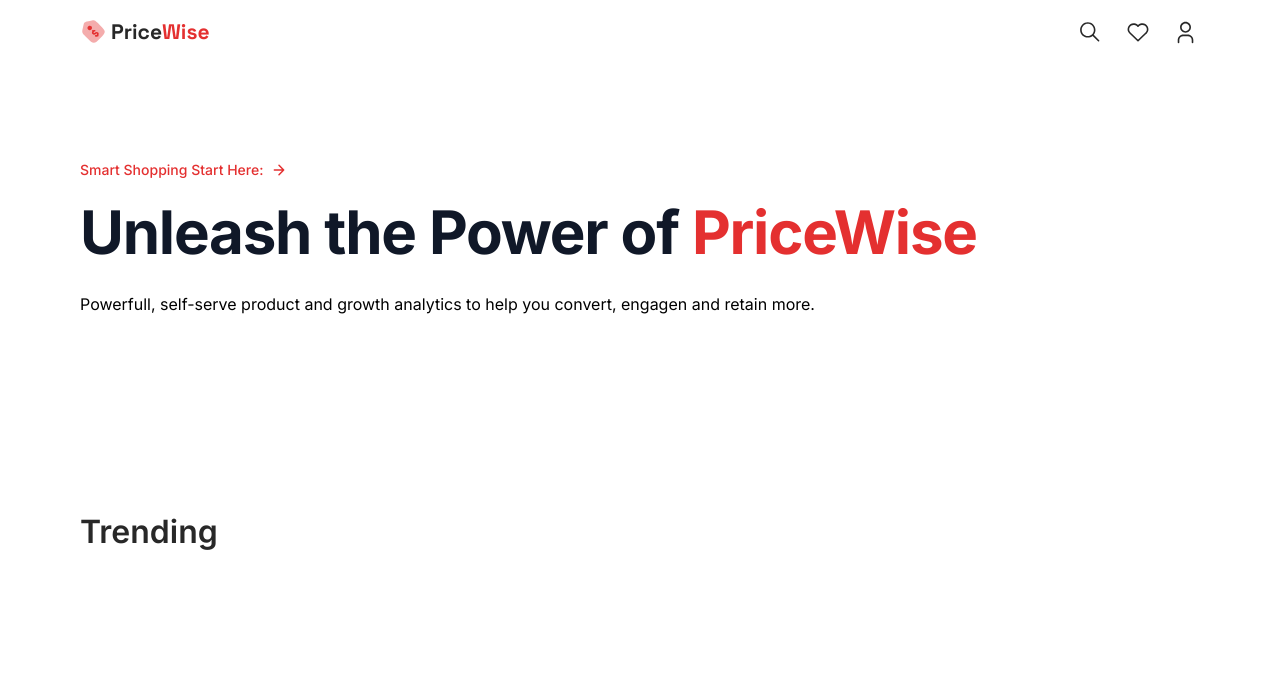
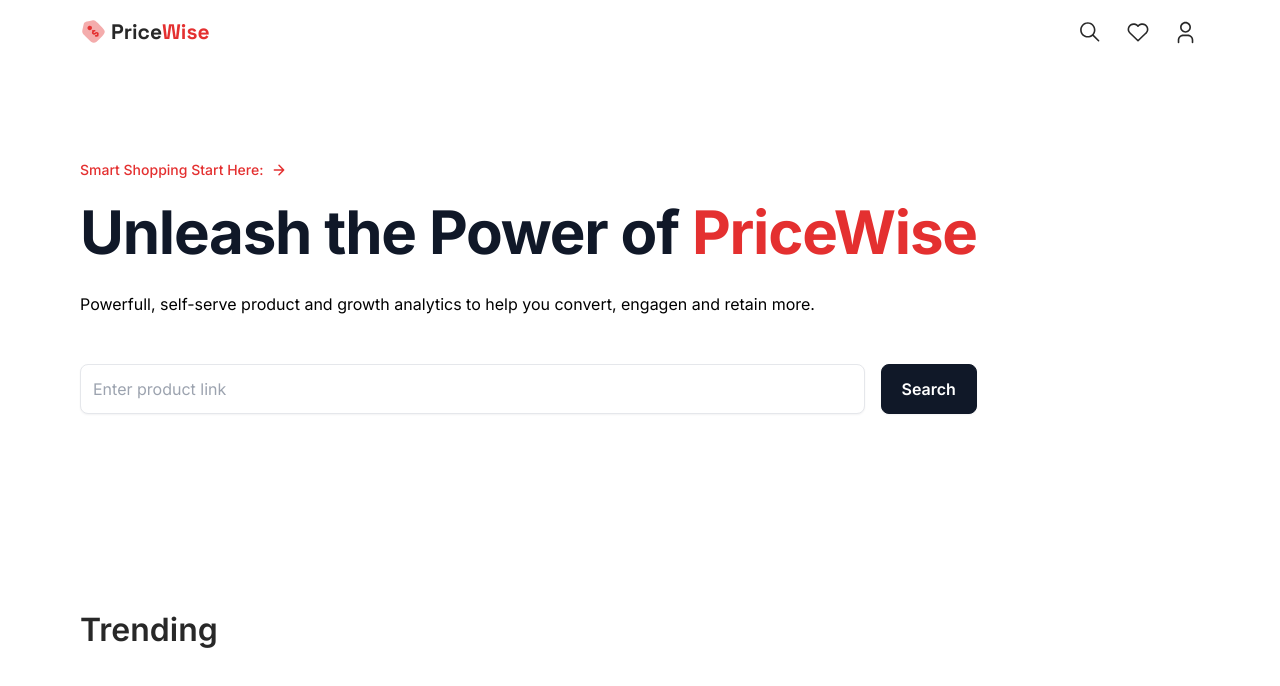
Before and after one commit to dali012/pricewise, a Next.js app: page / in a window 1280 px wide. Shown: the top 686 px of the page. Built offline with nearby package versions, Linux system fonts and the light colour scheme.

Commit message:
Added SearchBar component

```diff
--- a/app/page.tsx
+++ b/app/page.tsx
@@ -1,3 +1,4 @@
+import SearchBar from "@/components/SearchBar";
 import Image from "next/image";
 
 export default function Home() {
@@ -23,7 +24,7 @@
               Powerfull, self-serve product and growth analytics to help you
               convert, engagen and retain more.
             </p>
-            {/* <SearchBar /> */}
+            <SearchBar />
           </div>
           {/* <HearoCarousel /> */}
         </div>
--- /dev/null
+++ b/components/SearchBar.tsx
@@ -0,0 +1,25 @@
+"use client";
+
+import React from "react";
+
+const SearchBar = () => {
+  const handleSumbit = () => {};
+  return (
+    <form
+      id="search-form"
+      className="flex flex-wrap gap-4 mt-12"
+      onSubmit={handleSumbit}
+    >
+      <input
+        type="text"
+        placeholder="Enter product link"
+        className="searchbar-input"
+      />
+      <button type="submit" name="Search" className="searchbar-btn">
+        Search
+      </button>
+    </form>
+  );
+};
+
+export default SearchBar;
```
